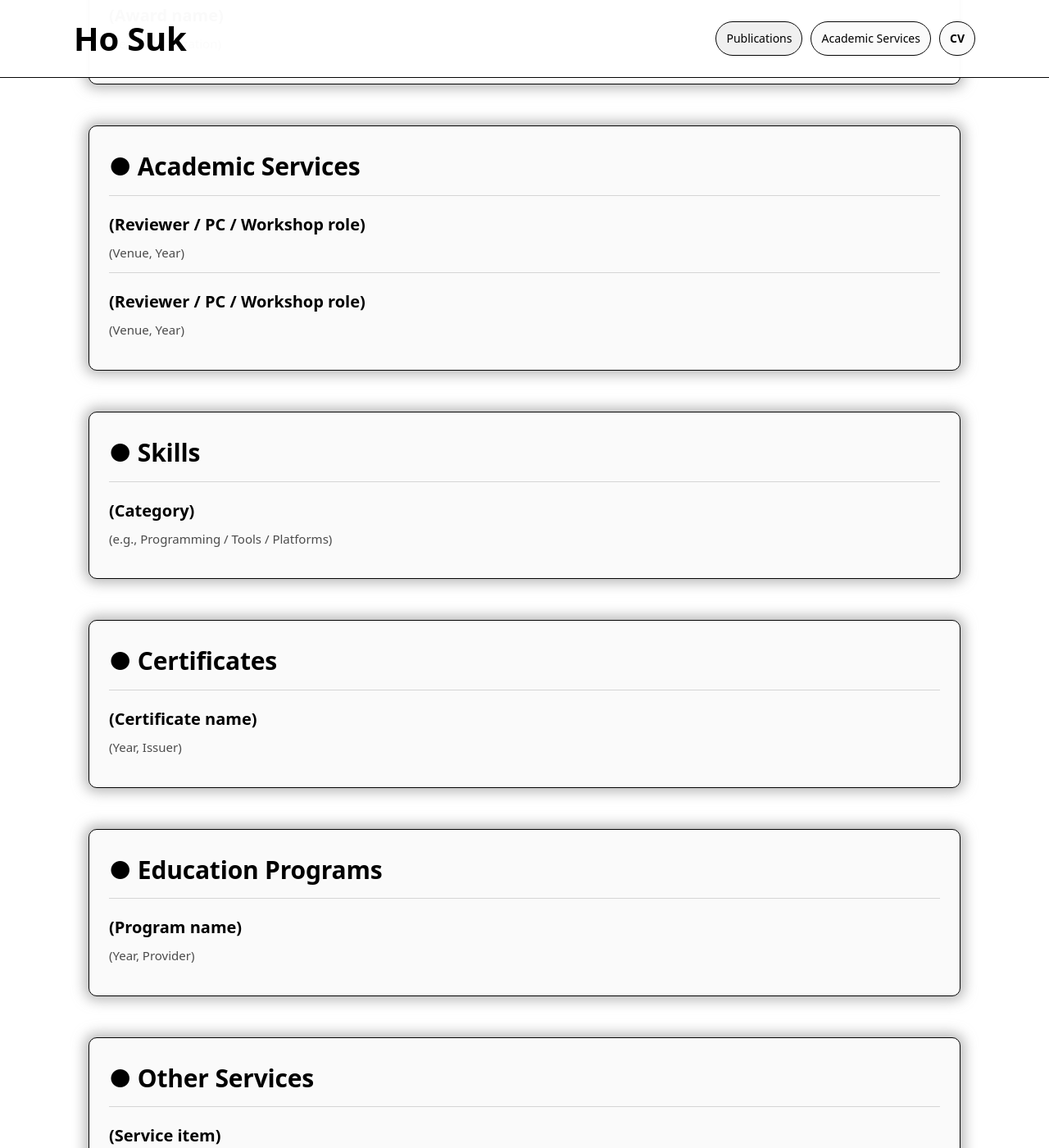
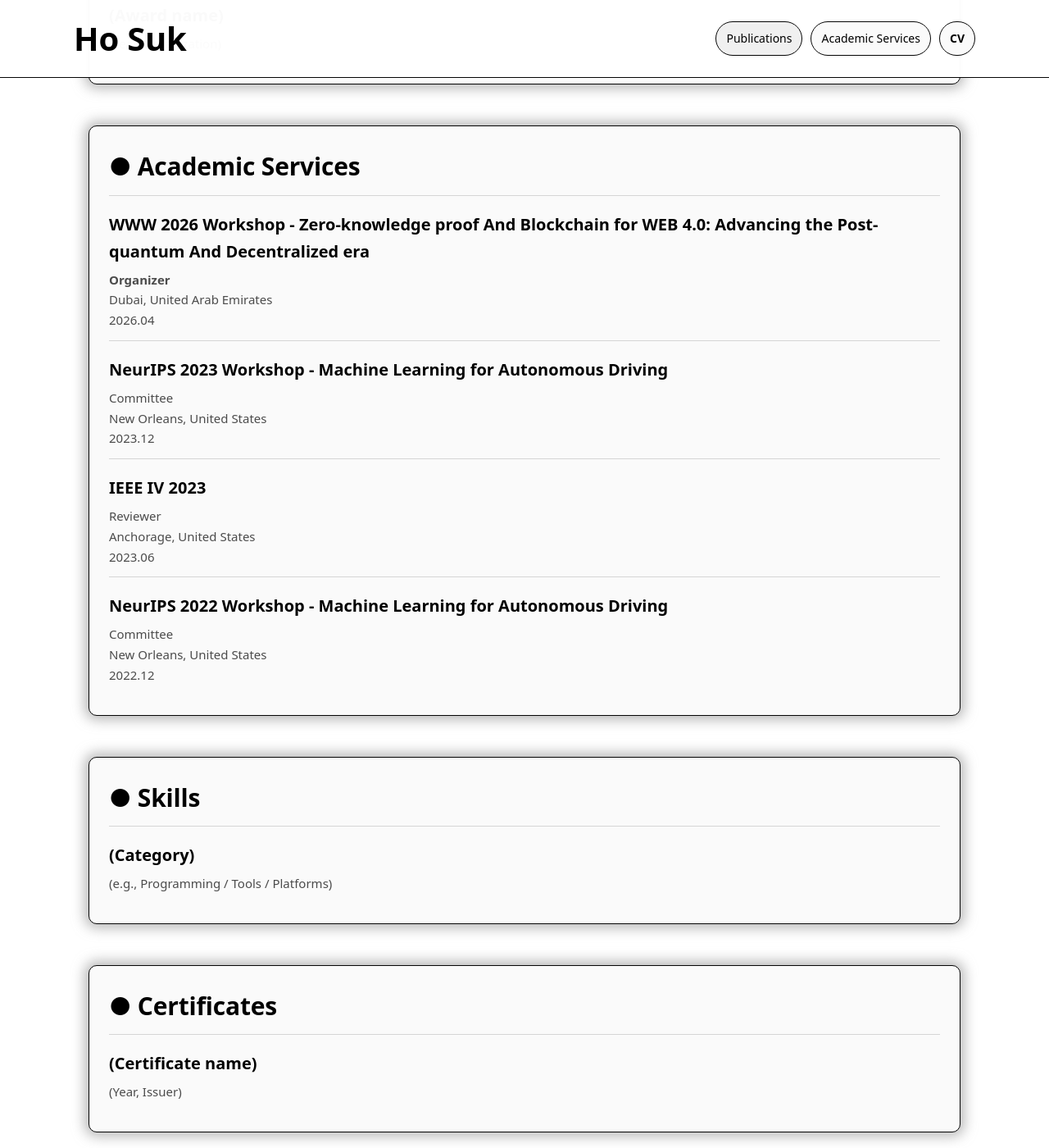
Before and after one commit to ho-suk-93/ho-suk-93.github.io, a Jekyll site: the page built from index.md, in a window 1280 px wide and 1400 px high, scrolled down 6387 px. Shown: the whole window at 82% size. Built offline with Jekyll 4.4.1, drawn with Linux system fonts in a browser that asks for light colours.

Commit message:
Update index.md

```diff
--- a/index.md
+++ b/index.md
@@ -270,15 +270,29 @@ description: "Ho Suk's Personal Website"
 <section id="academic-services" class="section">
   <div class="card">
     <div class="section-title">● Academic Services</div>
-
     <div class="list-item">
-      <p class="item-title">(Reviewer / PC / Workshop role)</p>
-      <p class="item-desc">(Venue, Year)</p>
+      <p class="item-title">WWW 2026 Workshop - Zero-knowledge proof And Blockchain for WEB 4.0: Advancing the Post-quantum And Decentralized era</p>
+      <p class="item-desc"><b>Organizer</b></p>
+      <p class="item-desc">Dubai, United Arab Emirates</p>
+      <p class="item-desc">2026.04</p>
     </div>
-
     <div class="list-item">
-      <p class="item-title">(Reviewer / PC / Workshop role)</p>
-      <p class="item-desc">(Venue, Year)</p>
+      <p class="item-title">NeurIPS 2023 Workshop - Machine Learning for Autonomous Driving</p>
+      <p class="item-desc">Committee</p>
+      <p class="item-desc">New Orleans, United States</p>
+      <p class="item-desc">2023.12</p>
+    </div>
+    <div class="list-item">
+      <p class="item-title">IEEE IV 2023</p>
+      <p class="item-desc">Reviewer</p>
+      <p class="item-desc">Anchorage, United States</p>
+      <p class="item-desc">2023.06</p>
+    </div>
+    <div class="list-item">
+      <p class="item-title">NeurIPS 2022 Workshop - Machine Learning for Autonomous Driving</p>
+      <p class="item-desc">Committee</p>
+      <p class="item-desc">New Orleans, United States</p>
+      <p class="item-desc">2022.12</p>
     </div>
   </div>
 </section>
```
